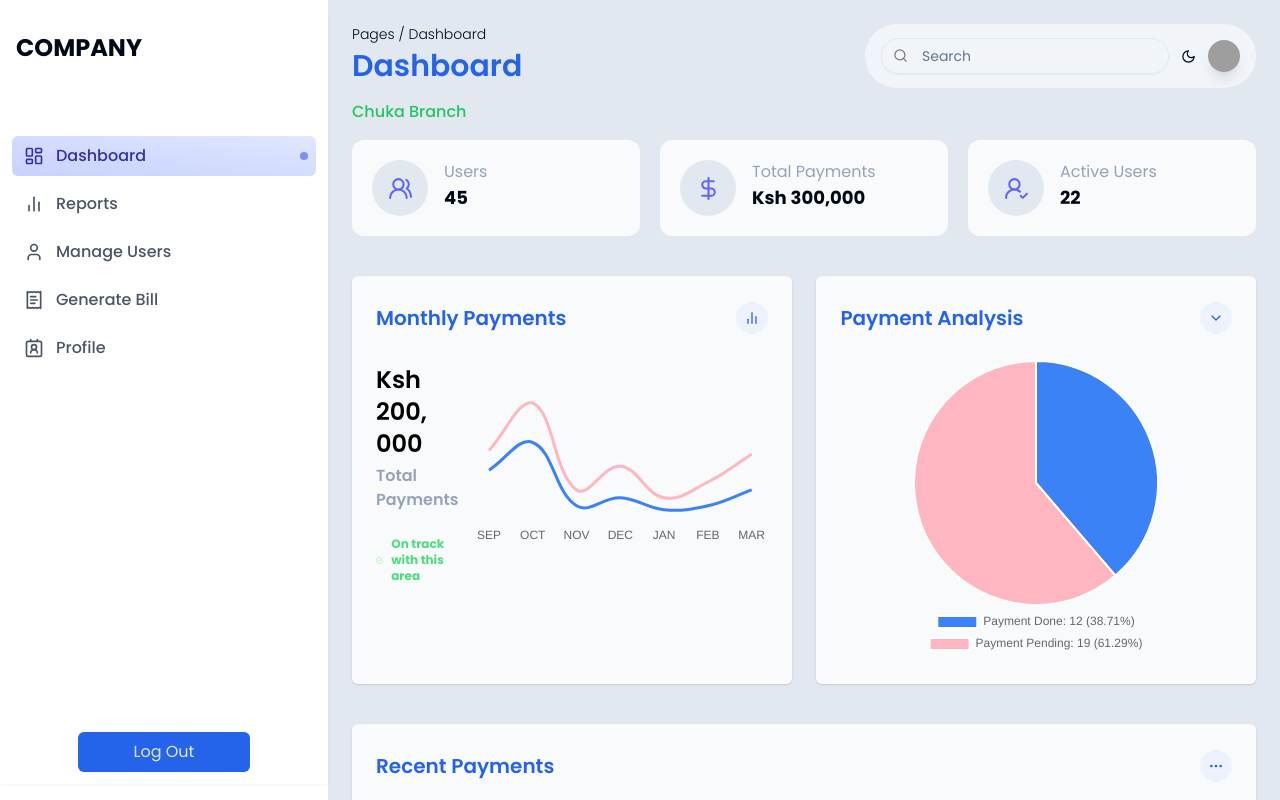
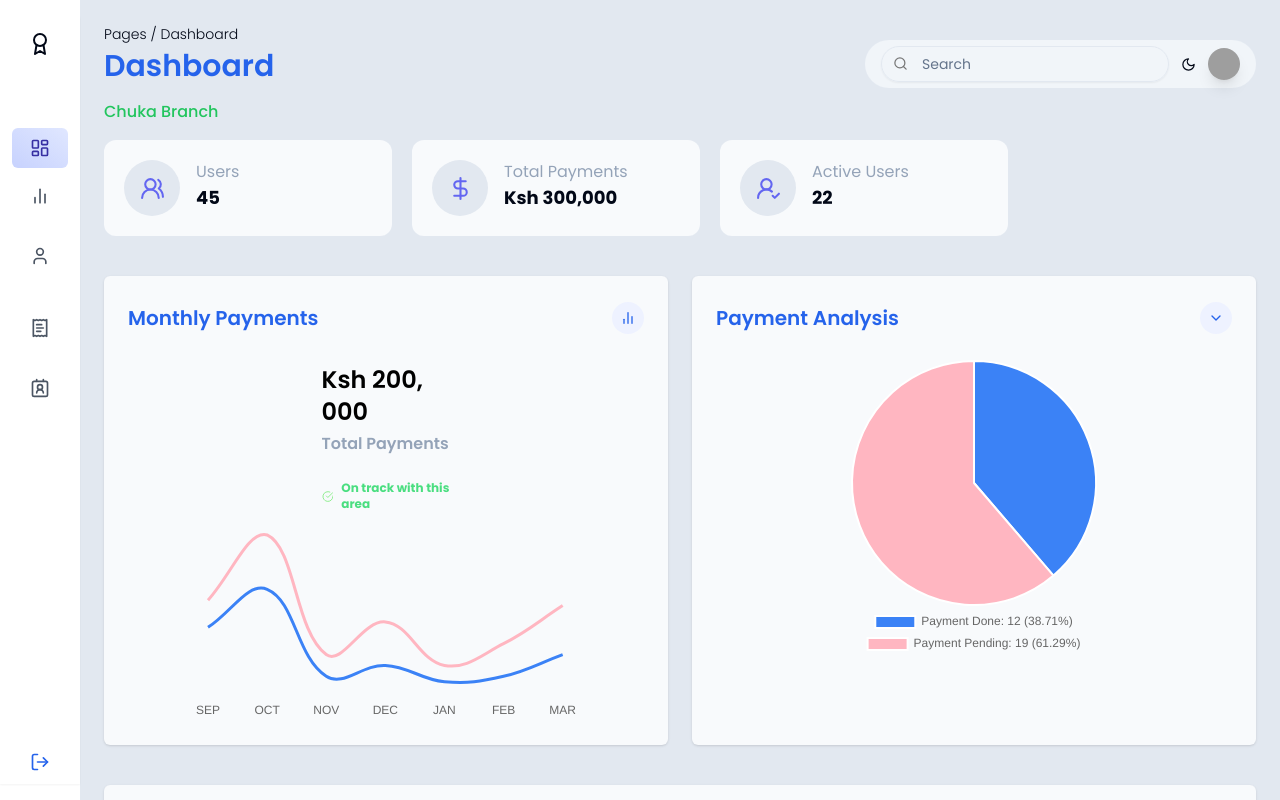
Before and after one commit to deluxesande/nextjs-ems-dashboard, a Next.js app: page / in a window 1280 px wide. Shown: the top 800 px of the page. Built offline with nearby package versions, Linux system fonts and the light colour scheme; grey boxes are pictures that could not be loaded.

Commit message:
(Update): repsonsive side bar and dashboard

```diff
--- a/components/MonthLineChart/index.tsx
+++ b/components/MonthLineChart/index.tsx
@@ -87,7 +87,7 @@ export default function LineChartComponent() {
     }, []);
 
     return (
-        <div className="w-3/4">
+        <div className="w-full lg:w-3/4">
             <canvas ref={chartRef} />
         </div>
     );
--- a/components/MonthlyPayment/index.tsx
+++ b/components/MonthlyPayment/index.tsx
@@ -5,7 +5,7 @@ import MonthLineChart from "@/components/MonthLineChart";
 
 export default function MonthlyPayment() {
     return (
-        <div className="w-3/4 p-6 bg-slate-50 shadow rounded-md flex-1">
+        <div className="w-full lg:w-3/4 p-6 bg-slate-50 shadow rounded-md flex-1">
             <div className="flex justify-between items-center">
                 <h1 className="text-primary font-semibold text-xl my-1">
                     Monthly Payments
@@ -15,8 +15,8 @@ export default function MonthlyPayment() {
                     size={20}
                 />
             </div>
-            <div className="flex xl:flex-row sm:flex-col md:flex-col lg:flex-col justify-between items-center gap-4 mt-6">
-                <div className="xl:w-1/4 sm:w-full md:w-full lg:w-full flex flex-col justify-center items-center">
+            <div className="flex flex-col justify-between items-center gap-4 mt-6">
+                <div className="xl:w-1/4 w-full flex flex-col justify-center items-center">
                     <div>
                         <h1 className="text-black font-semibold text-2xl my-1">
                             Ksh 200, 000
--- a/components/PaymentAnalysis/index.tsx
+++ b/components/PaymentAnalysis/index.tsx
@@ -4,7 +4,7 @@ import PaymentAnalysisPieChart from "../PaymentAnalysisPieChart";
 
 export default function PaymentAnalysis() {
     return (
-        <div className="w-1/4 p-6 bg-slate-50 shadow rounded-md flex-1">
+        <div className="w-full lg:w-1/4 p-6 bg-slate-50 shadow rounded-md flex-1">
             <div className="flex justify-between items-center">
                 <h1 className="text-primary font-semibold text-xl my-1">
                     Payment Analysis
--- a/components/SideMenu/index.tsx
+++ b/components/SideMenu/index.tsx
@@ -1,19 +1,35 @@
 "use-client";
 import { useRouter } from "next/router";
-import { createContext, useState } from "react";
-
-export const SideMenuContext = createContext<any>(null);
+import { createContext, useContext } from "react";
+import { Award, LogOut } from "lucide-react";
+import { SideMenuContext } from "@/context/SideMenuProvider";
 
 const SideMenu = ({ children }: any) => {
-    const [expanded, setExpanded] = useState<boolean>(true);
+    const { expanded, setExpanded } = useContext(SideMenuContext);
+
     const router = useRouter();
 
     return (
-        <aside className="h-screen py-4 w-96 sticky top-0">
+        <aside
+            className={`h-screen py-4 ${
+                expanded ? "lg:w-60" : "w-20"
+            } sticky top-0`}
+        >
             <nav className="h-full flex flex-col bg-white shadow-sm">
-                <div className="p-4 pb-2 flex justify-between items-center">
+                <div
+                    className="p-4 pb-2 flex justify-center items-center cursor-pointer"
+                    onClick={() => setExpanded(!expanded)}
+                >
+                    {!expanded ? (
+                        // Display this when the view is not expanded
+                        <Award
+                            size={24}
+                            className="mb-14"
+                            color="currentColor"
+                        />
+                    ) : (
+                        // Display this when the view is expanded
                         <h1
-                        // Change mb-4 to match the bread crumbs
                             className="text-2xl font-bold text-secondary-500 mb-14"
                             style={{
                                 textTransform: "uppercase",
@@ -21,6 +37,7 @@ const SideMenu = ({ children }: any) => {
                         >
                             Company
                         </h1>
+                    )}
                 </div>
 
                 <SideMenuContext.Provider value={{ expanded }}>
@@ -29,10 +46,20 @@ const SideMenu = ({ children }: any) => {
 
                 <div className="flex justify-center items-center p-3 text-center w-full">
                     <button
-                        className="bg-primary text-slate-200 px-14 py-2 rounded-md"
+                        className={`${
+                            expanded
+                                ? "bg-primary text-slate-200 px-14 py-2 rounded-md flex gap-4 items-center"
+                                : ""
+                        }`}
                         onClick={() => router.push("/login")}
                     >
-                        Log Out
+                        {expanded ? (
+                            <>
+                                Log Out <LogOut color="white" size={20} />
+                            </>
+                        ) : (
+                            <LogOut className="text-primary" size={20} />
+                        )}
                     </button>
                 </div>
             </nav>
--- a/components/SideMenuLayout/index.tsx
+++ b/components/SideMenuLayout/index.tsx
@@ -59,9 +59,9 @@ const SideMenuLayout: React.FC<{
                     alert={page === "Profile"}
                 />
             </SideMenu>
-            <div className="flex-grow p-6 bg-slate-200">
-                <div className="flex justify-between">
-                    <div>
+            <div className="flex-1 flex-grow p-6 bg-slate-200 overflow-x-hidden">
+                <div className="flex flex-wrap lg:flex-nowrap space-y-4 lg:justify-between">
+                    <div className="w-full">
                         <p className="text-sm font-light">Pages / {page}</p>
                         <h1 className="text-primary font-semibold text-3xl my-1">
                             {page}
@@ -76,7 +76,7 @@ const SideMenuLayout: React.FC<{
                             />
                             <Input
                                 id="search"
-                                className="rounded-full pl-10 w-72"
+                                className="rounded-full pl-10 w-full lg:w-72"
                                 placeholder="Search"
                                 type="text"
                             />
--- a/components/utils/SideMenuItem.tsx
+++ b/components/utils/SideMenuItem.tsx
@@ -1,6 +1,6 @@
 "use client";
 import { useContext } from "react";
-import { SideMenuContext } from "@/components/SideMenu";
+import { SideMenuContext } from "@/context/SideMenuProvider";
 
 const SideMenuItem: React.FC<{
     icon: React.ReactNode;
@@ -13,7 +13,7 @@ const SideMenuItem: React.FC<{
     return (
         <li
             className={`
-                relative flex items-center py-2 px-3 my-2
+                relative flex justify-center items-center py-2 px-3 my-2
                 font-medium rounded-md cursor-pointer
                 transition-colors group
                 ${
@@ -33,24 +33,22 @@ const SideMenuItem: React.FC<{
             >
                 {text}
             </span>
-            {alert && (
+            {alert && expanded && (
                 <div
-                    className={`absolute right-2 w-2 h-2 rounded bg-indigo-400 ${
-                        expanded ? "" : "top-2"
-                    }`}
+                    className={`absolute right-2 w-2 h-2 rounded bg-indigo-400`}
                 ></div>
             )}
 
-            {/* {expanded && (
+            {!expanded && (
                 <div
-                    className={`absolute left-full rounded-md px-2 py-1 ml-6
+                    className={`absolute left-full rounded-md px-2 py-1 ml-6 w-20
                 bg-indigo-100 text-indigo-800 text-sm
                 invisible opacity-20 translate-x-3 transition-all
                 group-hover:visible group-hover:opacity-100 group-hover:translate-x-0`}
                 >
                     {text}
                 </div>
-            )} */}
+            )}
         </li>
     );
 };
--- /dev/null
+++ b/context/SideMenuProvider.tsx
@@ -0,0 +1,15 @@
+import { createContext, useState } from "react";
+
+export const SideMenuContext = createContext<any>(null);
+
+export const SideMenuProvider = ({ children }: any) => {
+    const [expanded, setExpanded] = useState<boolean>(false);
+
+    const value = { expanded, setExpanded };
+
+    return (
+        <SideMenuContext.Provider value={value}>
+            {children}
+        </SideMenuContext.Provider>
+    );
+};
--- a/pages/_app.tsx
+++ b/pages/_app.tsx
@@ -1,8 +1,13 @@
 import "../styles/globals.css"; // Import global styles
 import type { AppProps /*, AppContext */ } from "next/app";
+import { SideMenuProvider } from "@/context/SideMenuProvider";
 
 function App({ Component, pageProps }: AppProps) {
-    return <Component {...pageProps} />;
+    return (
+        <SideMenuProvider>
+            <Component {...pageProps} />
+        </SideMenuProvider>
+    );
 }
 
 export default App;
--- a/pages/auth/callback/index.tsx
+++ b/pages/auth/callback/index.tsx
@@ -1,6 +1,5 @@
 import { useEffect } from "react";
 import { useRouter } from "next/router";
-import supabase from "@/utils/supabase/server";
 
 export default function Callback() {
     const router = useRouter();
@@ -13,26 +12,8 @@ export default function Callback() {
             const refreshToken = params.get("refresh_token");
             const expiresIn = params.get("expires_in");
 
-            // Now you can use these values to authenticate the user in your application.
-            // For example, you could store them in local storage or send them to your server.
-            console.log(accessToken, refreshToken, expiresIn);
-
-            // After you're done, you can redirect the user to another page.
-            // router.push('/');
-        }
-
-        const { code } = router.query;
-
-        if (code) {
-            supabase.auth
-                .exchangeCodeForSession(code as string)
-                .then(() => {
-                    router.push("/");
-                })
-                .catch((error) => {
-                    console.error(error);
-                    router.push("/login");
-                });
+            // TODO - Figure out how to set next sessions
+            // maybe make a call to the backend and have them set the sessions
         }
     }, [router]);
 
--- a/pages/generate-bill/index.tsx
+++ b/pages/generate-bill/index.tsx
@@ -9,6 +9,7 @@ const GenerateBill = () => {
 
     return (
         <SideMenuLayout page="Generate Bill" branch="Chuka">
+            <main className="w-full flex flex-col gap-10">
                 <Head>
                     <title>EBS | Generate Bill</title>
                 </Head>
@@ -29,6 +30,7 @@ const GenerateBill = () => {
                     </>
                 )}
                 {addBill && <GenerateBillForm setAddBill={setAddBill} />}
+            </main>
         </SideMenuLayout>
     );
 };
--- a/pages/index.tsx
+++ b/pages/index.tsx
@@ -30,14 +30,14 @@ export default function Home() {
                 <Head>
                     <title>EBS | Dashboard</title>
                 </Head>
-                <div className="flex gap-5">
+                <div className="flex flex-wrap lg:flex-nowrap gap-5">
                     {/* Icon stats */}
                     {stats.map((stat, index) => {
                         const Icon = stat.icon;
                         return (
                             <div
                                 key={index}
-                                className="bg-slate-50 w-72 p-5 rounded-xl flex gap-4"
+                                className="bg-slate-50 w-full lg:w-72 p-5 rounded-xl flex gap-4"
                             >
                                 <div className="w-14 h-14 rounded-full bg-slate-200 flex items-center justify-center">
                                     <Icon size={25} color="#6366F1" />
@@ -54,7 +54,7 @@ export default function Home() {
                         );
                     })}
                 </div>
-                <div className="flex gap-6">
+                <div className="flex flex-wrap lg:flex-nowrap gap-6">
                     <MonthlyPayment />
                     <PaymentAnalysis />
                 </div>
--- a/pages/reports/index.tsx
+++ b/pages/reports/index.tsx
@@ -8,6 +8,7 @@ import React from "react";
 const Reports = () => {
     return (
         <SideMenuLayout page="Reports" branch="Chuka">
+            <main className="w-full flex flex-col gap-10">
                 <Head>
                     <title>EBS | Reports</title>
                 </Head>
@@ -16,6 +17,7 @@ const Reports = () => {
                     <WeekPaymentChart />
                     <PendingPayment />
                 </div>
+            </main>
         </SideMenuLayout>
     );
 };
```
Lines whose indentation alone changed are shown as unchanged.
